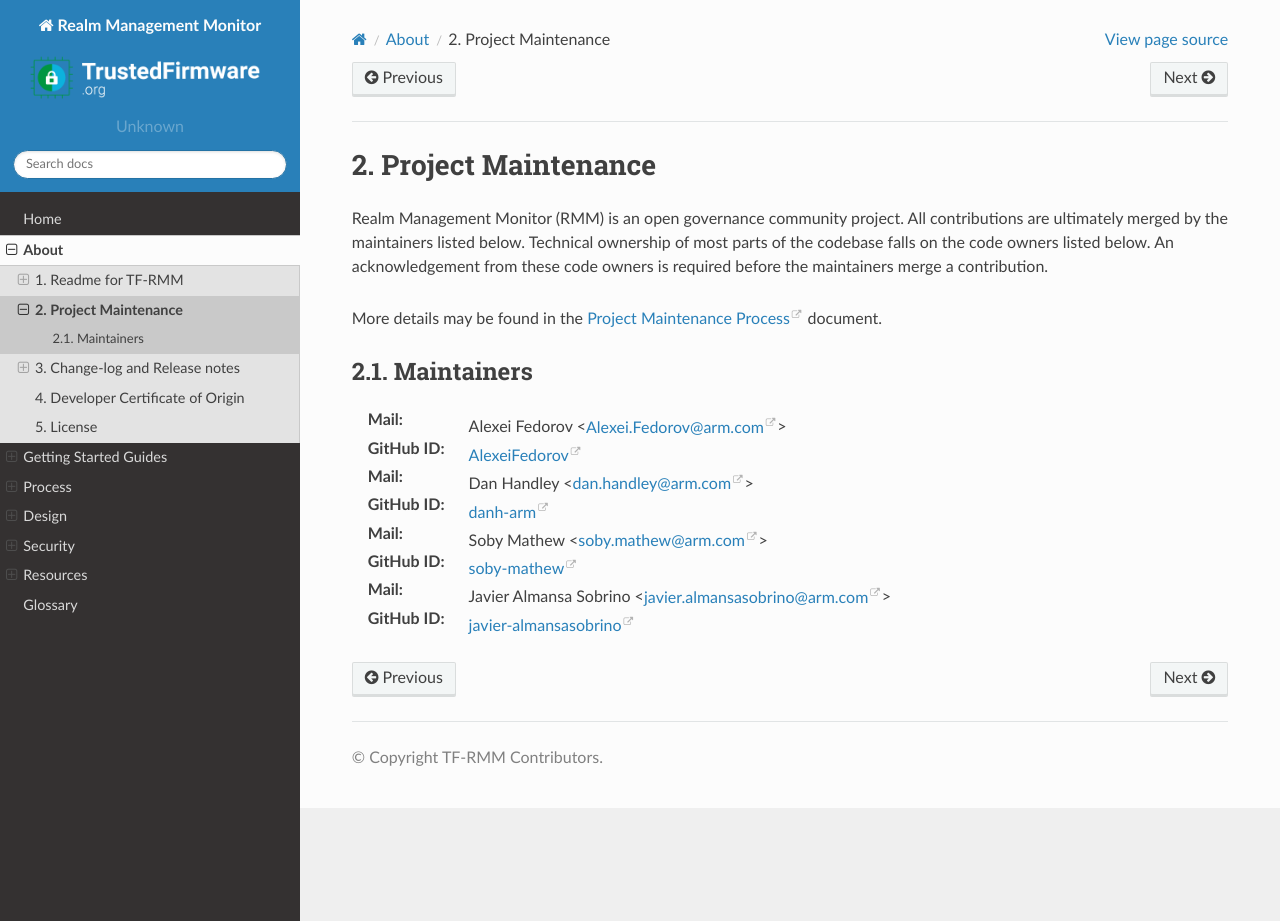
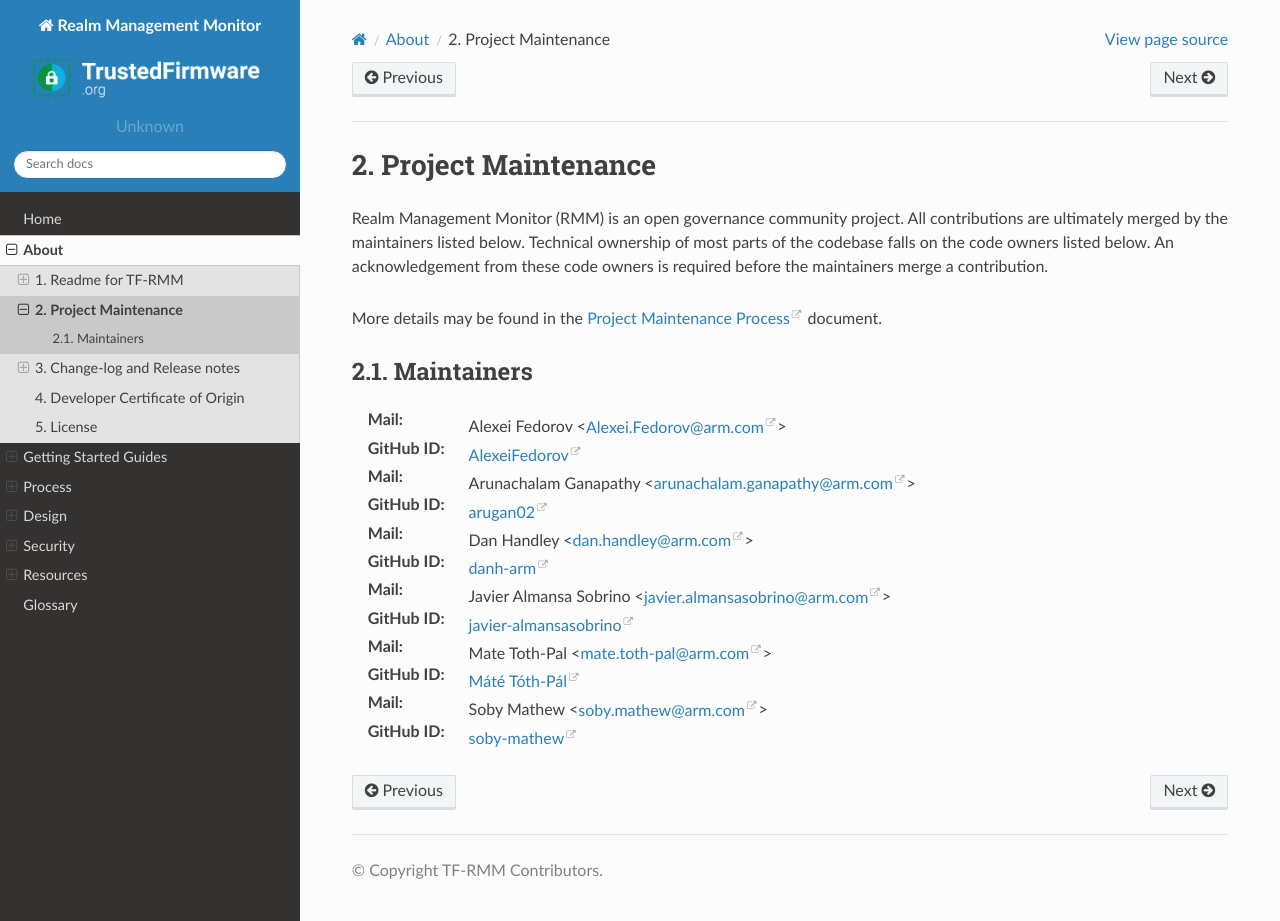
Before and after one commit to TF-RMM/tf-rmm, a Sphinx documentation site: the page built from docs/about/maintainers.rst, in a window 1280 px wide and 921 px high. Built offline with Sphinx 7.4.7 and the Read the Docs theme 2.0.0, drawn with Linux system fonts in a browser that asks for light colours.

Commit message:
docs(maintainers): Update the maintainers list
Signed-off-by: Soby Mathew <soby.mathew@arm.com>
Change-Id: Ib6e40d961a599f817f2d26e7573202f161c27e6d

```diff
--- a/docs/about/maintainers.rst
+++ b/docs/about/maintainers.rst
@@ -22,16 +22,22 @@
 -----------
 :|M|: Alexei Fedorov <Alexei.Fedorov@arm.com>
 :|G|: `AlexeiFedorov`_
+:|M|: Arunachalam Ganapathy <arunachalam.ganapathy@arm.com>
+:|G|: `arugan02`_
 :|M|: Dan Handley <dan.handley@arm.com>
 :|G|: `danh-arm`_
+:|M|: Javier Almansa Sobrino <javier.almansasobrino@arm.com>
+:|G|: `javier-almansasobrino`_
+:|M|: Mate Toth-Pal <mate.toth-pal@arm.com>
+:|G|: `Máté Tóth-Pál`_
 :|M|: Soby Mathew <soby.mathew@arm.com>
 :|G|: `soby-mathew`_
-:|M|: Javier Almansa Sobrino <javier.almansasobrino@arm.com>
-:|G|: `javier-almansasobrino`_
 
 .. _AlexeiFedorov: https://github.com/AlexeiFedorov
 .. _danh-arm: https://github.com/danh-arm
 .. _soby-mathew: https://github.com/soby-mathew
 .. _javier-almansasobrino: https://github.com/javieralso-arm/
+.. _arugan02: https://github.com/arugan02
+.. _Máté Tóth-Pál: https://github.com/matetothpal
 
 .. _Project Maintenance Process: https://developer.trustedfirmware.org/w/collaboration/project-maintenance-process/
```
